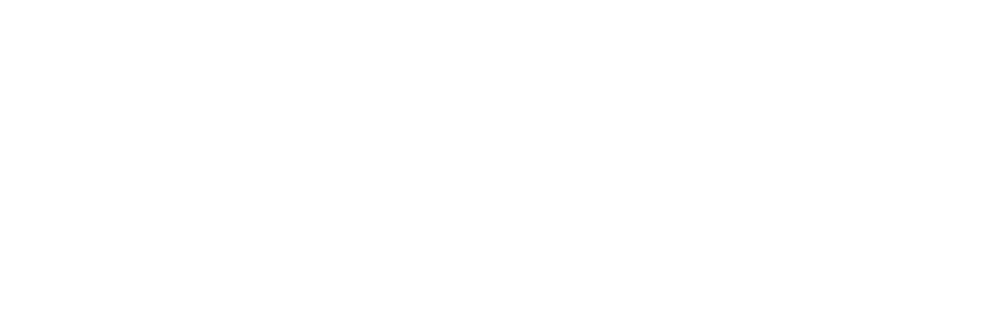
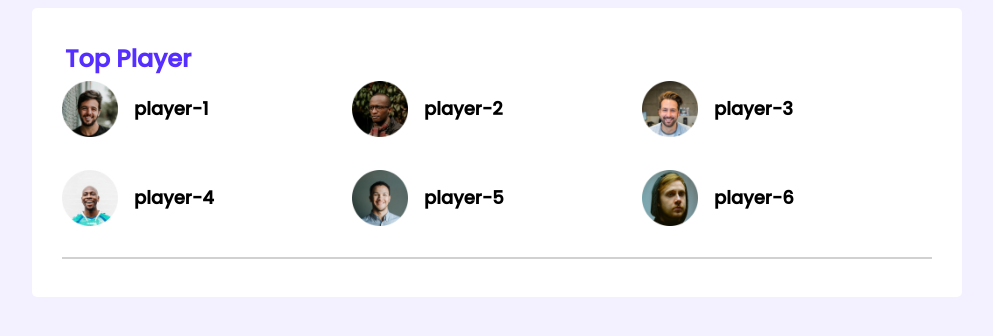
Before and after one commit to IzSajid/leaderboard_css3, a plain HTML site: page index.html in a window 1280 px wide. Shown: the whole page, without its empty margins (143-1136 px from the left). Drawn offline with Linux system fonts and the light colour scheme.

Commit message:
top player

```diff
--- a/index.html
+++ b/index.html
@@ -1,5 +1,6 @@
 <!DOCTYPE html>
 <html lang="en">
+
 <head>
     <meta charset="UTF-8">
     <meta http-equiv="X-UA-Compatible" content="IE=edge">
@@ -8,22 +9,56 @@
     <!-- Stylesheet -->
     <link rel="stylesheet" href="styles/style.css">
 </head>
+
 <body>
     <!-- header start -->
     <header>
 
     </header>
     <!-- header end -->
+    <main>
         <!-- upper section start -->
-      <section>
+        <section class="container">
             <!-- top player div start -->
             <div class="top_players">
-
+                <h2 class="section_title">Top Player</h2>
+                <!-- players start -->
+                <div class="players">
+                    <!-- player list start -->
+                    <div class="player">
+                        <img src="images/players/player-1.png" alt="">
+                        <h3 class="player_name">player-1</h3>
+                    </div>
+                    <div class="player">
+                        <img src="images/players/player-2.png" alt="">
+                        <h3 class="player_name">player-2</h3>
+                    </div>
+                    <div class="player">
+                        <img src="images/players/player-3.png" alt="">
+                        <h3 class="player_name">player-3</h3>
+                    </div>
+                    <div class="player">
+                        <img src="images/players/player-4.png" alt="">
+                        <h3 class="player_name">player-4</h3>
+                    </div>
+                    <div class="player">
+                        <img src="images/players/player-5.png" alt="">
+                        <h3 class="player_name">player-5</h3>
+                    </div>
+                    <div class="player">
+                        <img src="images/players/player-6.png" alt="">
+                        <h3 class="player_name">player-6</h3>
+                        <!-- player list end -->
+                    </div>
+                </div>
             </div>
             <!-- top blog div start -->
+            <hr>
             <div class="top_blog">
 
             </div>
         </section>
+    </main>
 </body>
+
 </html>
--- a/styles/style.css
+++ b/styles/style.css
@@ -0,0 +1,47 @@
+/* fonts */
+@import url('https://fonts.googleapis.com/css2?family=Lobster&family=Poppins:wght@500&family=Raleway&display=swap');
+/* base style */
+body{
+    font-family: 'Poppins', sans-serif;
+    background-color: #F3F1FF;
+}
+main{
+    display: flex;
+    justify-content: center;
+}
+.container{
+    background-color:#FFFFFF;
+    border-radius: 5px;
+    width: 870px;
+    padding: 30px;
+}
+.section_title{
+    color: #562EFF;
+    font-size: 24px;
+    margin: 3px;
+}
+hr{
+    border: 1px solid #D1D1D1;
+}
+/* players style */
+.top_players{
+    margin-bottom: 30px;
+}
+.players{
+    display: grid;
+    grid-template-columns: repeat(3,1fr);
+    grid-template-rows: repeat(2,1fr);
+    row-gap: 30px;
+}
+.player{
+    display: flex;
+    align-items: center;
+}
+.player img{
+    height: 56px;
+    width: 56px;
+}
+.player_name{
+    margin: 16px;
+    font-size: 18px;
+}
```
Lines whose indentation alone changed are shown as unchanged.
